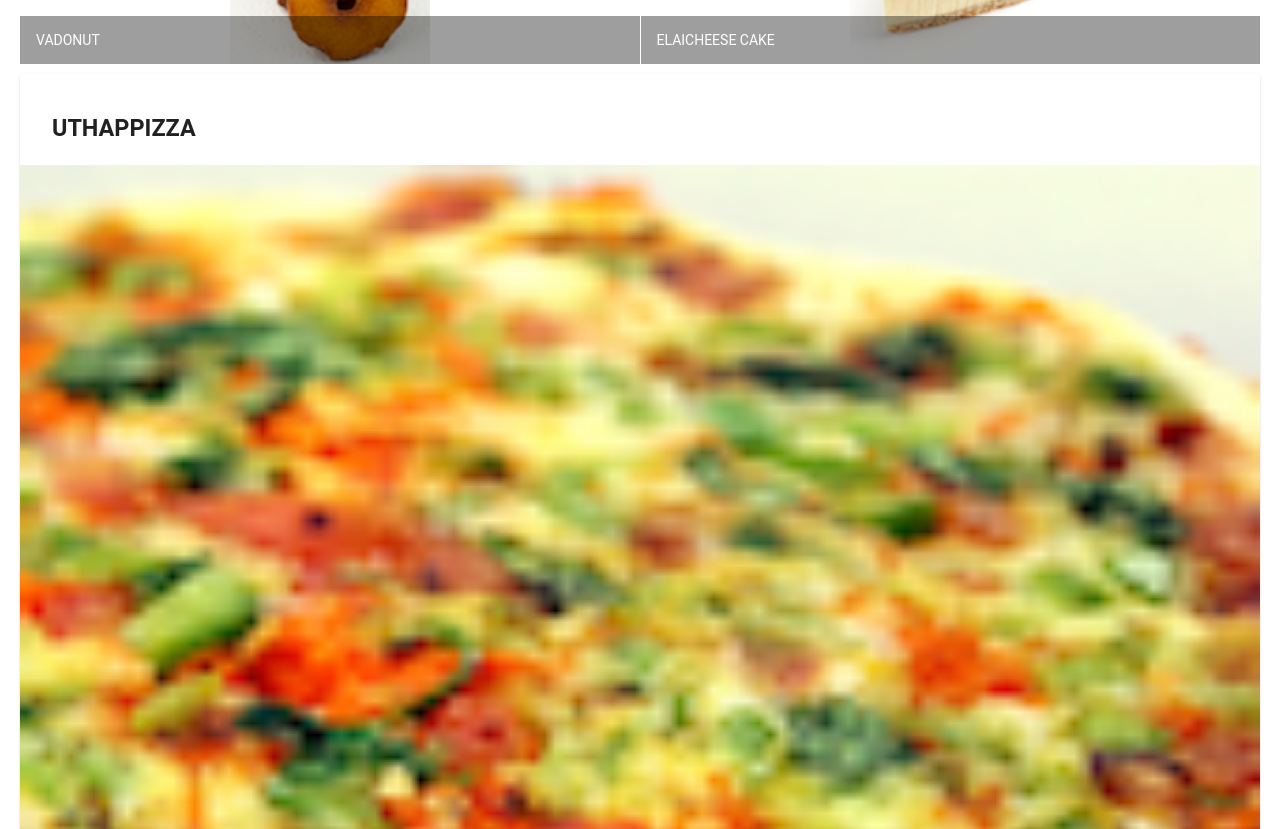
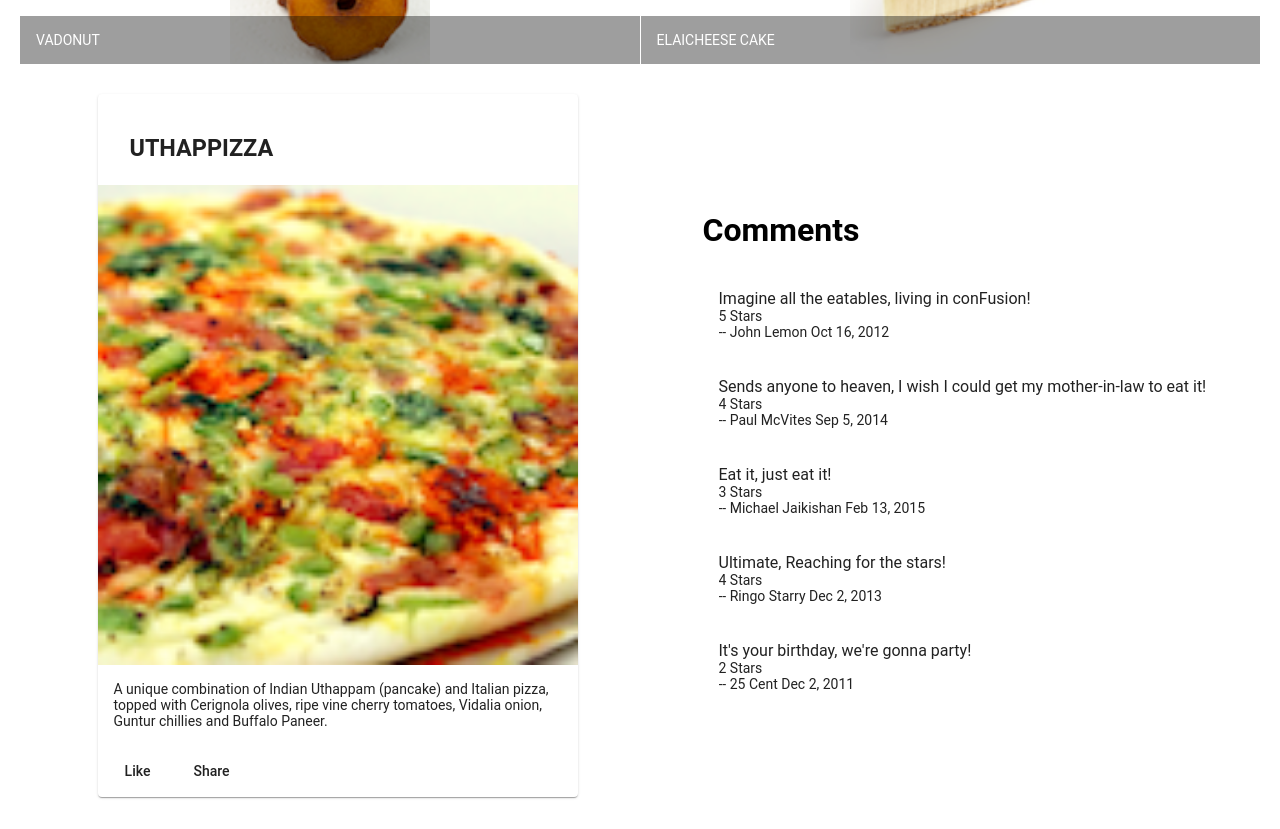
Before and after one commit to Yarikks/Angular_coursera, an Angular app: page / in a window 1280 px wide. Shown: the part 500-1329 px from the top of the page. Built offline with nearby package versions, Linux system fonts and the light colour scheme.

Commit message:
Assignment 1 Completed

```diff
--- a/src/app/app.module.ts
+++ b/src/app/app.module.ts
@@ -12,11 +12,13 @@
 
 import 'hammerjs';
 import { MenuComponent } from './menu/menu.component';
+import { DishdetailComponent } from './dishdetail/dishdetail.component';
 
 @NgModule({
   declarations: [
     AppComponent,
-    MenuComponent
+    MenuComponent,
+    DishdetailComponent
   ],
   imports: [
     BrowserModule,
--- /dev/null
+++ b/src/app/dishdetail/dishdetail.component.html
@@ -0,0 +1,38 @@
+<div class="container"
+    fxLayout="row"
+    fxLayout.sm="column"
+    fxLayout.xs="column"
+    fxLayoutAlign.gt-md="space-around center"
+    fxLayoutGap="10px"
+    fxLayoutGap.xs="0">
+
+    <div fxFlex="40" *ngIf="dish">
+        <mat-card>
+            <mat-card-header>
+                <mat-card-title>
+                    <h3>{{dish.name | uppercase}}</h3>
+                </mat-card-title>
+            </mat-card-header>
+            <img mat-card-image src={{dish.image}} alt={{dish.name}}>
+            <mat-card-content>
+                <p>{{dish.description}}</p>
+            </mat-card-content>
+            <mat-card-actions>
+                <button mat-button>Like</button>
+                <button mat-button>Share</button>
+            </mat-card-actions>
+        </mat-card>
+    </div>
+
+  <div fxFlex="40">
+        <mat-list fxFlex>
+            <h1>Comments</h1>
+            <mat-list-item  *ngFor="let comments of dish.comments">
+                <p matLine> {{comments.comment}} </p>
+                <p matLine> {{comments.rating}} Stars </p>
+                <p matLine> -- {{comments.author}} {{comments.date | date}} </p>
+            </mat-list-item>
+        </mat-list>
+  </div>
+
+</div>
--- /dev/null
+++ b/src/app/dishdetail/dishdetail.component.ts
@@ -0,0 +1,62 @@
+import { Component, OnInit } from '@angular/core';
+
+const DISH = {
+  id: '0',
+  name: 'Uthappizza',
+  image: '/assets/images/uthappizza.png',
+  category: 'mains',
+  featured: true,
+  label: 'Hot',
+  price: '4.99',
+  // tslint:disable-next-line:max-line-length
+  description: 'A unique combination of Indian Uthappam (pancake) and Italian pizza, topped with Cerignola olives, ripe vine cherry tomatoes, Vidalia onion, Guntur chillies and Buffalo Paneer.',
+  comments: [
+       {
+           rating: 5,
+           comment: 'Imagine all the eatables, living in conFusion!',
+           author: 'John Lemon',
+           date: '2012-10-16T17:57:28.556094Z'
+       },
+       {
+           rating: 4,
+           comment: 'Sends anyone to heaven, I wish I could get my mother-in-law to eat it!',
+           author: 'Paul McVites',
+           date: '2014-09-05T17:57:28.556094Z'
+       },
+       {
+           rating: 3,
+           comment: 'Eat it, just eat it!',
+           author: 'Michael Jaikishan',
+           date: '2015-02-13T17:57:28.556094Z'
+       },
+       {
+           rating: 4,
+           comment: 'Ultimate, Reaching for the stars!',
+           author: 'Ringo Starry',
+           date: '2013-12-02T17:57:28.556094Z'
+       },
+       {
+           rating: 2,
+           comment: 'It\'s your birthday, we\'re gonna party!',
+           author: '25 Cent',
+           date: '2011-12-02T17:57:28.556094Z'
+       }
+   ]
+};
+
+@Component({
+  selector: 'app-dishdetail',
+  templateUrl: './dishdetail.component.html',
+  styleUrls: ['./dishdetail.component.scss']
+})
+
+export class DishdetailComponent implements OnInit {
+
+  dish = DISH;
+
+  constructor() { }
+
+  ngOnInit(): void {
+  }
+
+}
--- a/src/app/menu/menu.component.html
+++ b/src/app/menu/menu.component.html
@@ -17,22 +17,6 @@
         </mat-grid-list>
     </div>
 
-    <div fxFlex *ngIf="selectedDish">
-        <mat-card>
-            <mat-card-header>
-                <mat-card-title>
-                    <h3>{{selectedDish.name | uppercase}}</h3>
-                </mat-card-title>
-            </mat-card-header>
-            <img mat-card-image src={{selectedDish.image}} alt={{selectedDish.name}}>
-            <mat-card-content>
-                <p>{{selectedDish.description}}</p>
-            </mat-card-content>
-            <mat-card-actions>
-                <button mat-button>Like</button>
-                <button mat-button>Share</button>
-            </mat-card-actions>
-        </mat-card>
-    </div>
+    <app-dishdetail></app-dishdetail>
 
 </div>
```
Also changed, not shown: src/app/dishdetail/dishdetail.component.scss (added), 1 other file (tests, documents, lock files or other folders).
